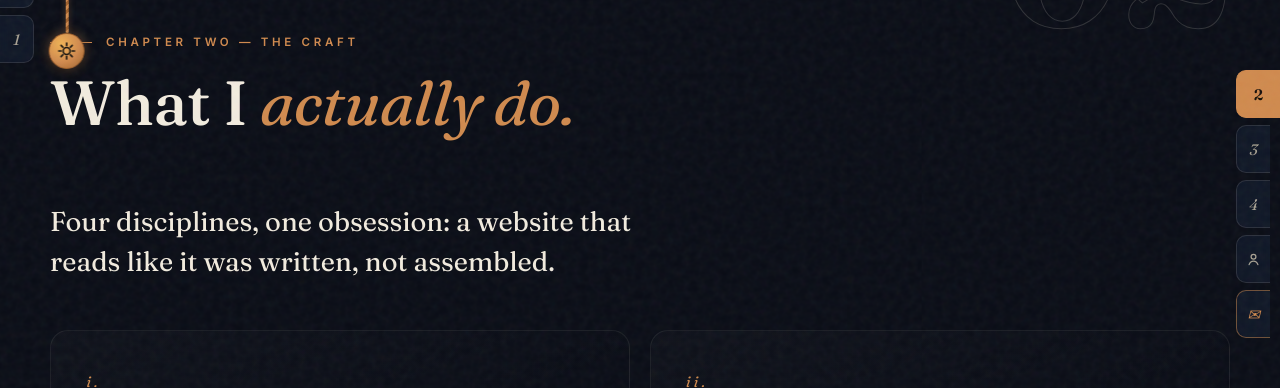
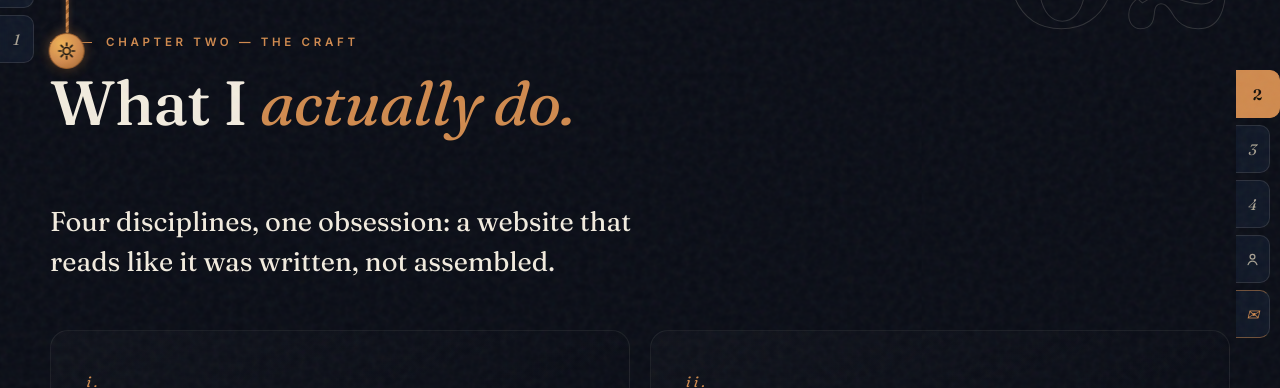
Before and after one commit to Xyphoid5000/gray-solutions, a Vue app: page /craft in a window 1280 px wide. Shown: the part 132-520 px from the top of the page. Built offline with nearby package versions, Linux system fonts and the light colour scheme.

Commit message:
Mirror right-rail tabs: page-facing side square and borderless
Right-rail tabs now round the outer (right) edge and leave the
page-facing (left) edge square with no border — the current page's
tab sits flush to the page. Hover nudge mirrors outward too.

```diff
--- a/src/style.css
+++ b/src/style.css
@@ -1688,6 +1688,20 @@ a {
   border-color: var(--ember);
   transform: translateX(-4px);
 }
+/* Right-rail tabs mirror the left: the page-facing (left) side is square
+   and borderless, the outer (right) side carries the radius and border.
+   The current page's tab has no left border — it sits flush to the page. */
+.tab-rail-right .tab {
+  border-radius: 0 10px 10px 0;
+  border-left: none;
+  border-right: 1px solid var(--line);
+}
+.tab-rail-right .tab:hover {
+  transform: translateX(4px);
+}
+.tab-rail-right .tab.active {
+  border-left: none;
+}
 .tab.active {
   width: 44px;
   background: var(--ember);
```
